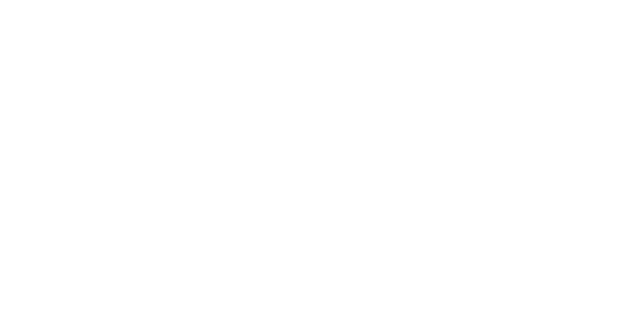
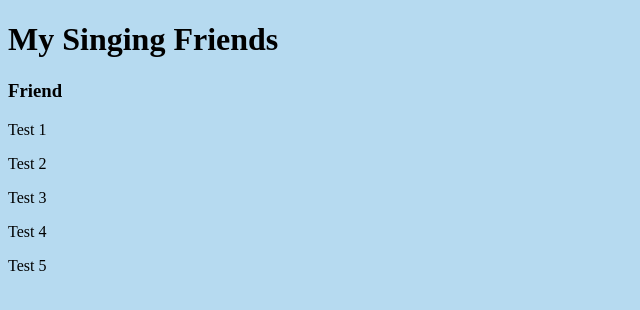
Before and after one commit to bryan3559/99-Lines-of-Code-Part-1-Lab-Repo, a plain HTML site: page index.html in a window 1280 px wide. Shown: the whole page, without its empty margins (0-640 px from the left). Drawn offline with Linux system fonts and the light colour scheme.

Commit message:
Made necessary file structuring updates for lab assignment.

```diff
--- a/app.js
+++ b/app.js
@@ -0,0 +1,3 @@
+let friends = ['Tiffany','Joi','Jada','Shelby','Jason'];
+
+console.log(friends[0]);
--- a/index.html
+++ b/index.html
@@ -4,9 +4,22 @@
     <meta charset="UTF-8">
     <meta name="viewport" content="width=device-width, initial-scale=1.0">
     <meta http-equiv="X-UA-Compatible" content="ie=edge">
-    <title>Document</title>
+    <title>99 Lines of Code In the File</title>
+    <link rel="stylesheet" href="styles.css">
 </head>
 <body>
 
+    <h1>My Singing Friends</h1>
+        <div class="friend">
+            <h3>Friend</h3>
+                <p>Test 1</p>
+                <p>Test 2</p>
+                <p>Test 3</p>
+                <p>Test 4</p>
+                <p>Test 5</p>
+        </div>
+
+
+    <script src="app.js"></script>
 </body>
 </html>
--- a/styles.css
+++ b/styles.css
@@ -0,0 +1,3 @@
+body {
+    background-color: rgba(180, 217, 240, 0.959);
+}
```
